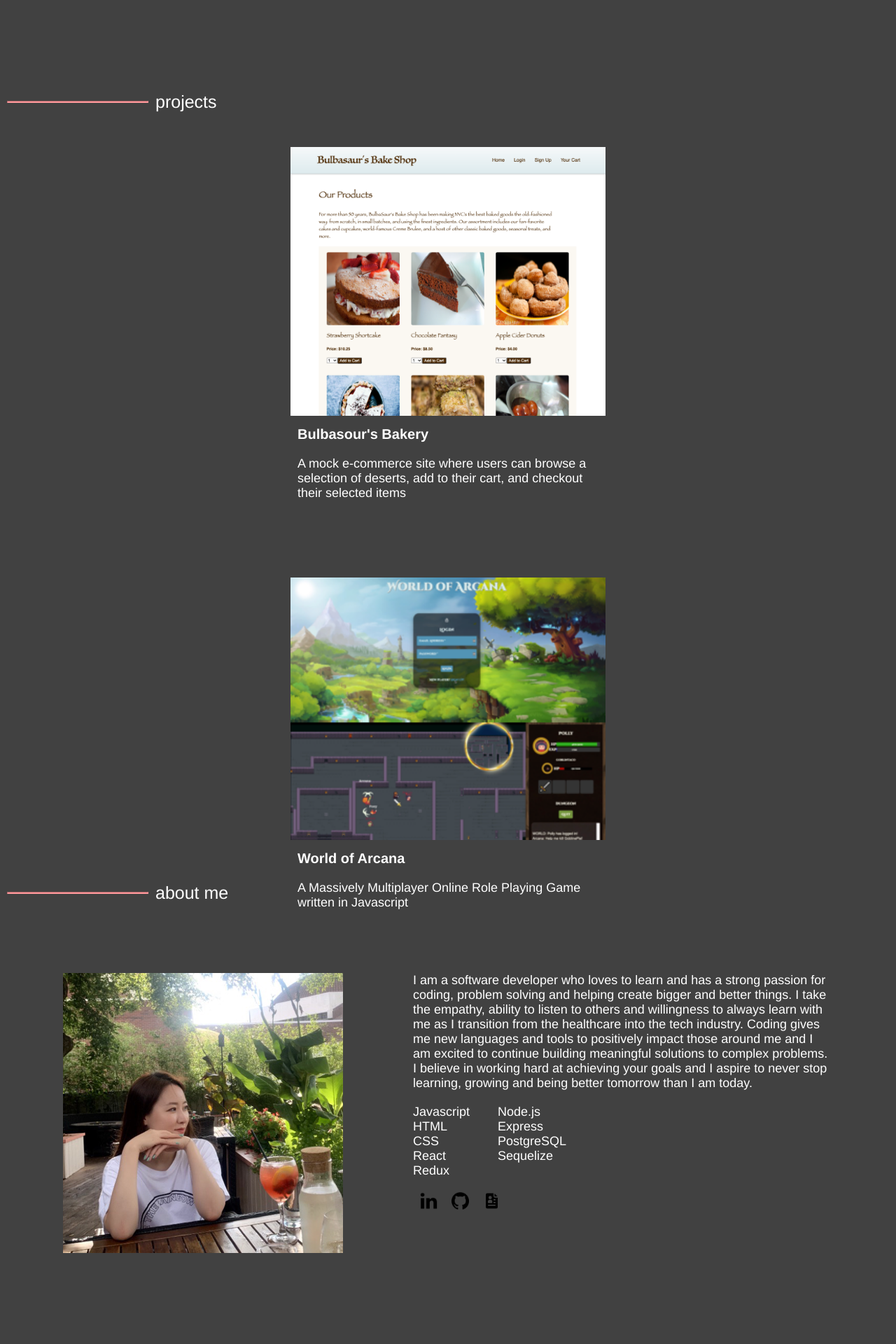
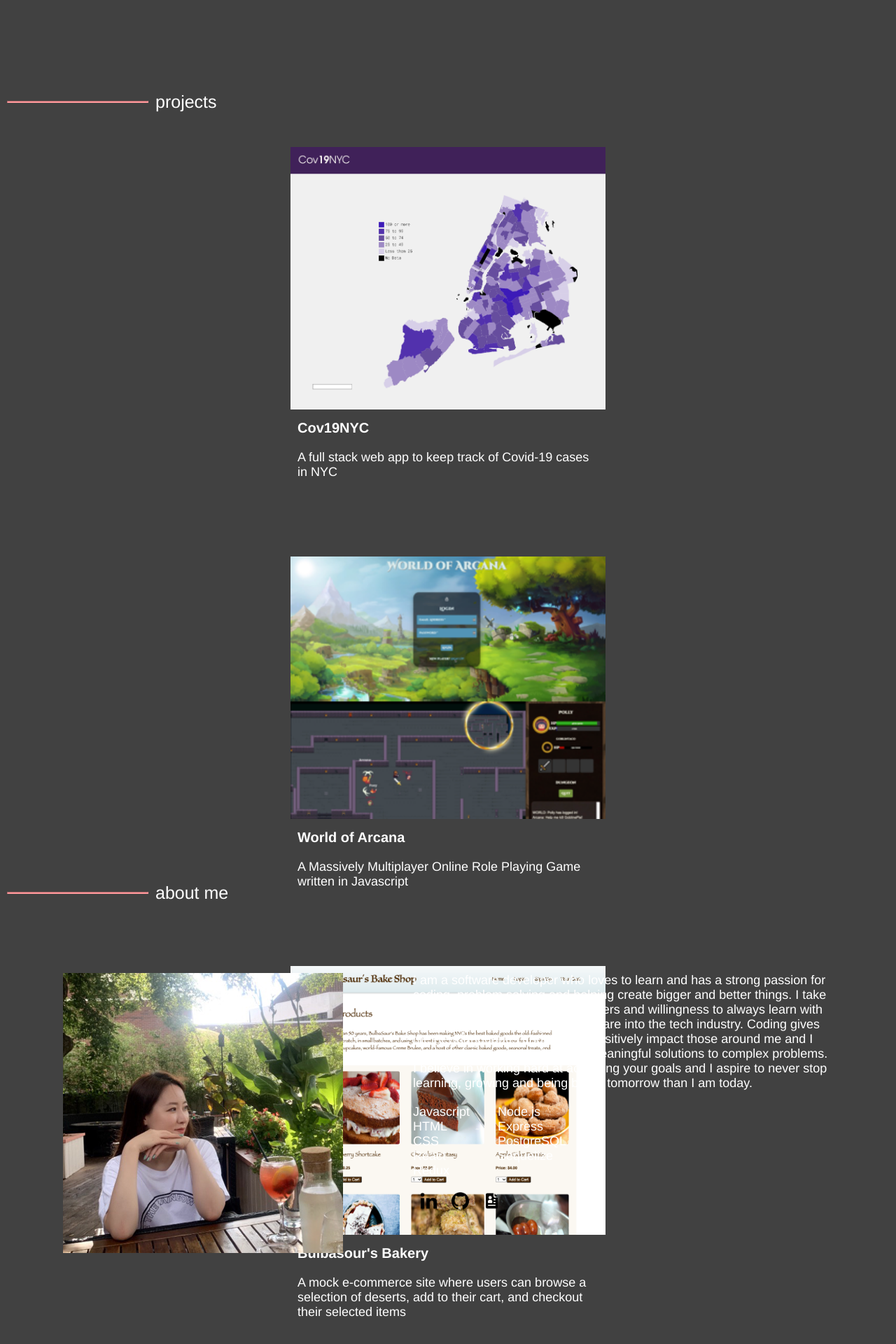
Before and after one commit to avachoi/portfolio, a React (Create React App) app: page / in a window 1280 px wide. Shown: the part 999-2919 px from the top of the page at 70% size. Built offline with nearby package versions, Linux system fonts and the light colour scheme.

Commit message:
added cov19nyc

```diff
--- a/src/component/Projects.js
+++ b/src/component/Projects.js
@@ -1,5 +1,6 @@
 import woa from "../img/woa.png";
 import bakery from "../img/bakery.png";
+import cov19nyc from "../img/cov19NYC.png";
 import React, { useState } from "react";
 import github from "../img/github.png";
 
@@ -26,22 +27,35 @@ const Project = () => {
 				<div id="projectList">
 					<div className="singleProject">
 						<div onClick={() => setProject(project + 1)}>
-							<img src={bakery} width="100%" padding="0px" />
+							<img src={cov19nyc} width="100%" padding="0px" alt="nyc map" />
+							<div className="projectTitle">Cov19NYC</div>
+							<div className="projectDescription">
+								A full stack web app to keep track of Covid-19 cases in NYC
+							</div>
+						</div>
+					</div>
+					<div className="singleProject">
+						<div onClick={() => setProject(project + 2)}>
+							<img src={woa} width="100%" padding="0px" alt="game sene" />
+							<div className="projectTitle">World of Arcana</div>
+							<div className="projectDescription">
+								A Massively Multiplayer Online Role Playing Game written in
+								Javascript
+							</div>
+						</div>
+					</div>
+					<div className="singleProject">
+						<div onClick={() => setProject(project + 1)}>
+							<img
+								src={bakery}
+								width="100%"
+								padding="0px"
+								alt="bakery mainpage"
+							/>
 							<div className="projectTitle">Bulbasour's Bakery</div>
 							<div className="projectDescription">
 								A mock e-commerce site where users can browse a selection of
 								deserts, add to their cart, and checkout their selected items
-							</div>
-						</div>
-					</div>
-
-					<div className="singleProject">
-						<div onClick={() => setProject(project + 2)}>
-							<img src={woa} width="100%" padding="0px" />
-							<div className="projectTitle">World of Arcana</div>
-							<div className="projectDescription">
-								A Massively Multiplayer Online Role Playing Game written in
-								Javascript
 							</div>
 						</div>
 					</div>
```
Also changed, not shown: src/img/cov19NYC.png (added), 1 other file (tests, documents, lock files or other folders).
